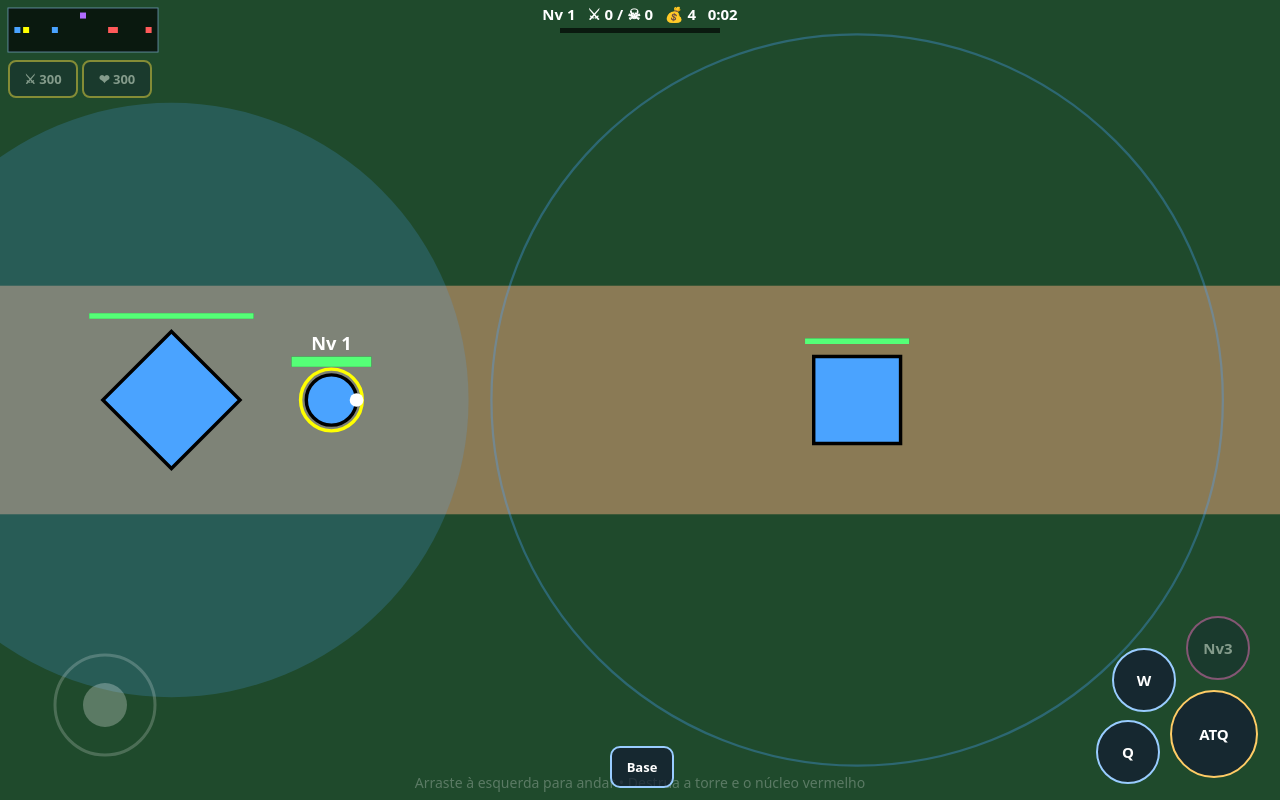
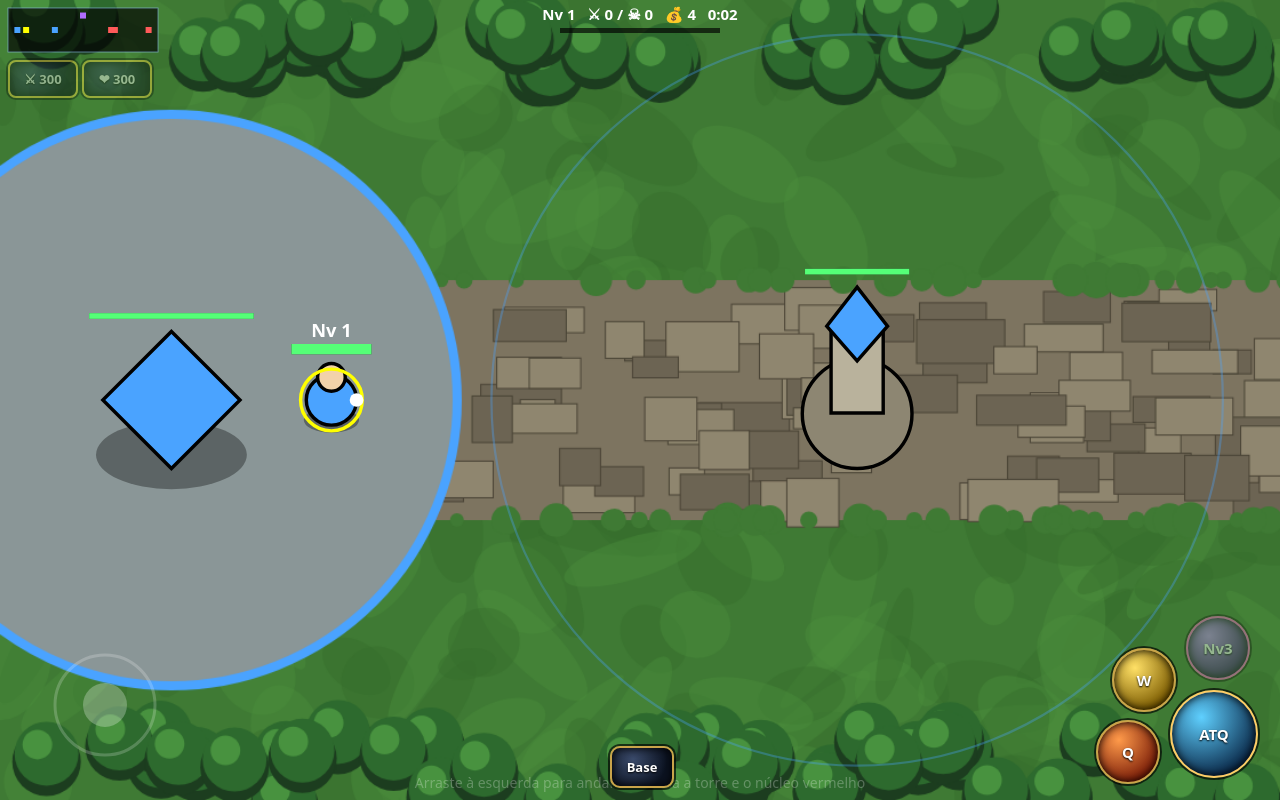
Before and after one commit to mateusoliveer/Wild, a plain HTML site: page index.html in a window 1280 px wide. Drawn offline with Linux system fonts and the light colour scheme; animation ran at ten frames a second.

Commit message:
Melhora o visual: cenário de floresta, caminho de pedra, torres e botões
Co-Authored-By: Claude Fable 5.2 <noreply@anthropic.com>
Claude-Session: https://claude.ai/code/session_01P1HdowForR5rkLWaYn5ZuC

```diff
--- a/index.html
+++ b/index.html
@@ -8,12 +8,16 @@
 :root{--bg:#0d1a12;--fg:#fff;--btn:rgba(20,30,50,.75);--line:#9cf}
 html,body{margin:0;height:100%;background:var(--bg);color:var(--fg);overflow:hidden;font-family:system-ui,sans-serif;touch-action:none;user-select:none;-webkit-user-select:none}
 canvas{display:block;width:100vw;height:100vh;height:100dvh}
-.b{position:fixed;border-radius:50%;background:var(--btn);border:2px solid var(--line);color:var(--fg);font-weight:700;display:flex;align-items:center;justify-content:center;font-size:15px}
+.b{position:fixed;border-radius:50%;background:radial-gradient(circle at 35% 30%,#3a4a6a,#0b1220 72%);border:2px solid #c9a44a;box-shadow:0 0 0 2px #000a,inset 0 0 8px #000;text-shadow:0 1px 2px #000;color:var(--fg);font-weight:700;display:flex;align-items:center;justify-content:center;font-size:15px}
 #a{right:22px;bottom:22px;width:84px;height:84px;border-color:#fc6}
 #q{right:120px;bottom:16px;width:60px;height:60px}
 #w{right:104px;bottom:88px;width:60px;height:60px}
 #r{right:30px;bottom:120px;width:60px;height:60px;border-color:#f6c}
 .off{opacity:.45}
+#a{background:radial-gradient(circle at 35% 30%,#5fd0ff,#0b2a4a 75%)}
+#q{background:radial-gradient(circle at 35% 30%,#ff9a4a,#7a1d08 75%)}
+#w{background:radial-gradient(circle at 35% 30%,#ffe066,#7a5a00 75%)}
+#r{background:radial-gradient(circle at 35% 30%,#c58bff,#3b136b 75%)}
 .s{top:60px;width:66px;height:34px;border-radius:8px;font-size:13px;border-color:#fd4}
 #s1{left:8px}#s2{left:82px}
 #b{left:50%;margin-left:-30px;bottom:12px;width:60px;height:38px;border-radius:10px;font-size:13px}
@@ -39,6 +43,17 @@ mk('nex',0,150,350);mk('tow',0,750,350);mk('nex',1,2250,350);mk('tow',1,1650,350
 const P=mk('hero',0,290,350),B=mk('hero',1,2110,350);mk('mon',2,1200,120);
 function buy(h,hp){if(h.gold<300)return;h.gold-=300;if(hp){h.max+=200;h.hp+=200}else h.dmg+=18}
 const shopOk=()=>P.dead||Math.abs(P.x-290)<260;
+const bg=document.createElement('canvas');bg.width=W;bg.height=H;
+(()=>{const c=bg.getContext('2d');let s=7;const rn=()=>(s=s*16807%2147483647)/2147483647;
+  c.fillStyle='#3f7a34';c.fillRect(0,0,W,H);
+  for(let i=0;i<500;i++){c.fillStyle=rn()<.5?'#356b2c66':'#4d8f3d66';c.beginPath();c.ellipse(rn()*W,rn()*H,20+rn()*50,10+rn()*25,rn()*3,0,7);c.fill()}
+  c.fillStyle='#7d7460';c.fillRect(0,245,W,210);c.lineWidth=1;
+  for(let i=0;i<280;i++){const x=rn()*W,y=250+rn()*175,w=30+rn()*50,h=18+rn()*26;c.fillStyle=rn()<.5?'#8f866f':'#6c6453';c.fillRect(x,y,w,h);c.strokeStyle='#4a4436';c.strokeRect(x,y,w,h)}
+  for(let i=0;i<240;i++){c.fillStyle='#3f7a34';c.beginPath();c.arc(rn()*W,rn()<.5?245:455,6+rn()*10,0,7);c.fill()}
+  const gr=c.createLinearGradient(1140,0,1260,0);gr.addColorStop(0,'#2b6f8f');gr.addColorStop(.5,'#5ab8d8');gr.addColorStop(1,'#2b6f8f');c.fillStyle=gr;c.globalAlpha=.85;c.fillRect(1140,0,120,H);c.globalAlpha=1;
+  for(const[x,col]of[[150,'#4aa3ff'],[2250,'#ff5a5a']]){c.beginPath();c.arc(x,350,250,0,7);c.fillStyle='#9a927d';c.fill();c.fillStyle=col+'33';c.fill();c.strokeStyle=col;c.lineWidth=8;c.stroke()}
+  for(let i=0;i<190;i++){const x=rn()*W,y=rn()<.5?rn()*60:H-rn()*60;if(Math.abs(x-1200)<95)continue;c.fillStyle='#1c3d1f';c.beginPath();c.arc(x,y+7,30,0,7);c.fill();c.fillStyle='#2d6a2e';c.beginPath();c.arc(x,y,28,0,7);c.fill();c.fillStyle='#48923f';c.beginPath();c.arc(x-8,y-8,13,0,7);c.fill()}
+})();
 const prot=o=>o.t=='nex'&&U.some(t=>t.t=='tow'&&t.team==o.team);
 const foe=(u,o)=>o.team!=u.team&&!o.dead&&o.hp>0&&!prot(o)&&(o.t!='mon'||u==P||u.src==P);
 function gainXp(h,n){h.xp+=n;while(h.xp>=h.lvl*100){h.xp-=h.lvl*100;h.lvl++;h.max+=90;h.hp+=90;h.dmg+=8;FX.push({x:h.x,y:h.y,r:60,t:.5,c:'#ff0'})}}
@@ -116,25 +131,27 @@ function update(dt){
 }
 function bar(x,y,w,h,f,c){g.fillStyle='#000a';g.fillRect(x-w/2,y,w,h);g.fillStyle=c;g.fillRect(x-w/2,y,w*Math.max(0,f),h)}
 function draw(){
-  g.setTransform(dpr,0,0,dpr,0,0);g.fillStyle='#0d1a12';g.fillRect(0,0,vw,vh);
+  g.setTransform(dpr,0,0,dpr,0,0);g.fillStyle='#1c3d1f';g.fillRect(0,0,vw,vh);
   const hw=vw/2/sc,cx=hw*2>=W?W/2:Math.max(hw,Math.min(W-hw,P.x));
   g.save();g.translate(vw/2-cx*sc,vh/2-350*sc);g.scale(sc,sc);
-  g.fillStyle='#1f4a2c';g.fillRect(0,0,W,H);g.fillStyle='#8a7a55';g.fillRect(0,250,W,200);
-  g.fillStyle='#3d8bd966';g.fillRect(1150,0,100,H);
-  for(const tm of[0,1]){g.fillStyle=COL[tm]+'33';g.beginPath();g.arc(tm?2250:150,350,260,0,7);g.fill()}
+  g.drawImage(bg,0,0);
+
+
   if(atk&&!P.dead){g.strokeStyle='#fff4';g.lineWidth=2;g.beginPath();g.arc(P.x,P.y,P.rg+20,0,7);g.stroke()}
   for(const u of U){
     if(u.dead)continue;
+    g.fillStyle='#0005';g.beginPath();g.ellipse(u.x,u.y+u.r*.8,u.r*1.1,u.r*.5,0,0,7);g.fill();
     g.fillStyle=u.fl?'#fff':COL[u.team];g.strokeStyle='#000';g.lineWidth=3;g.beginPath();
-    if(u.t=='tow')g.rect(u.x-u.r,u.y-u.r,u.r*2,u.r*2);
+    if(u.t=='tow'){g.fillStyle='#8d8672';g.arc(u.x,u.y+12,u.r+10,0,7);g.fill();g.stroke();g.fillStyle=u.fl?'#fff':'#b9b29c';g.beginPath();g.rect(u.x-u.r*.6,u.y-u.r*1.6,u.r*1.2,u.r*1.9);g.fill();g.stroke();g.fillStyle=u.fl?'#fff':COL[u.team];g.beginPath();g.moveTo(u.x,u.y-u.r*2.6);g.lineTo(u.x+u.r*.7,u.y-u.r*1.7);g.lineTo(u.x,u.y-u.r*.9);g.lineTo(u.x-u.r*.7,u.y-u.r*1.7)}
     else if(u.t=='nex'){g.moveTo(u.x,u.y-u.r);g.lineTo(u.x+u.r,u.y);g.lineTo(u.x,u.y+u.r);g.lineTo(u.x-u.r,u.y)}
     else g.arc(u.x,u.y,u.r,0,7);
     g.closePath();g.fill();g.stroke();
+    if(u.sp){g.fillStyle='#f2d2a9';g.beginPath();g.arc(u.x,u.y-u.r*.9,u.r*.55,0,7);g.fill();g.stroke()}
     if(u.t=='tow'){g.strokeStyle=COL[u.team]+'55';g.lineWidth=2;g.beginPath();g.arc(u.x,u.y,u.rg+20,0,7);g.stroke()}
     if(u.t=='hero'){g.strokeStyle=u==P?'#ff0':'#fff';g.lineWidth=3;g.beginPath();g.arc(u.x,u.y,u.r+5,0,7);g.stroke();
       g.fillStyle='#fff';g.beginPath();g.arc(u.x+u.fx*u.r,u.y+u.fy*u.r,6,0,7);g.fill();
-      g.font='bold 16px system-ui';g.textAlign='center';g.fillText('Nv '+u.lvl,u.x,u.y-u.r-22)}
-    const bw=u.t=='hero'?70:u.r*2.4;bar(u.x,u.y-u.r-16,bw,u.t=='hero'?9:5,u.hp/u.max,u.team?'#f55':'#5f7');
+      g.font='bold 16px system-ui';g.textAlign='center';g.fillText('Nv '+u.lvl,u.x,u.y-u.r*1.5-22)}
+    const bw=u.t=='hero'?70:u.r*2.4;bar(u.x,u.y-(u.t=='tow'?u.r*2.6:u.sp?u.r*1.5:u.r)-16,bw,u.t=='hero'?9:5,u.hp/u.max,u.team?'#f55':'#5f7');
   }
   g.fillStyle='#fff';for(const p of PR){g.beginPath();g.arc(p.x,p.y,10,0,7);g.fillStyle=p.team?'#fa8':'#8ef';g.fill()}
   for(const f of FX){g.strokeStyle=f.c;g.lineWidth=4;g.globalAlpha=Math.min(1,f.t*4);g.beginPath();if(f.r)g.arc(f.x,f.y,f.r,0,7);else{g.moveTo(f.x,f.y);g.lineTo(f.x2,f.y2)}g.stroke();g.globalAlpha=1}
```
